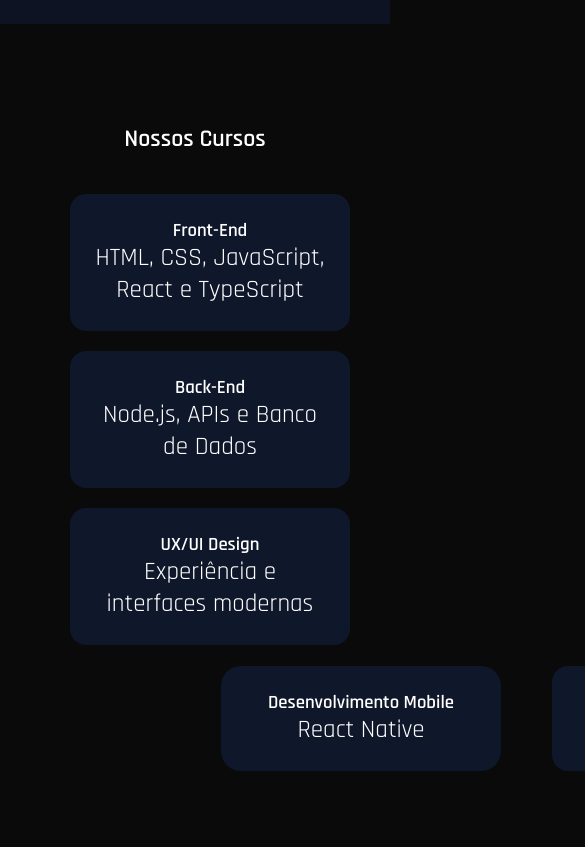
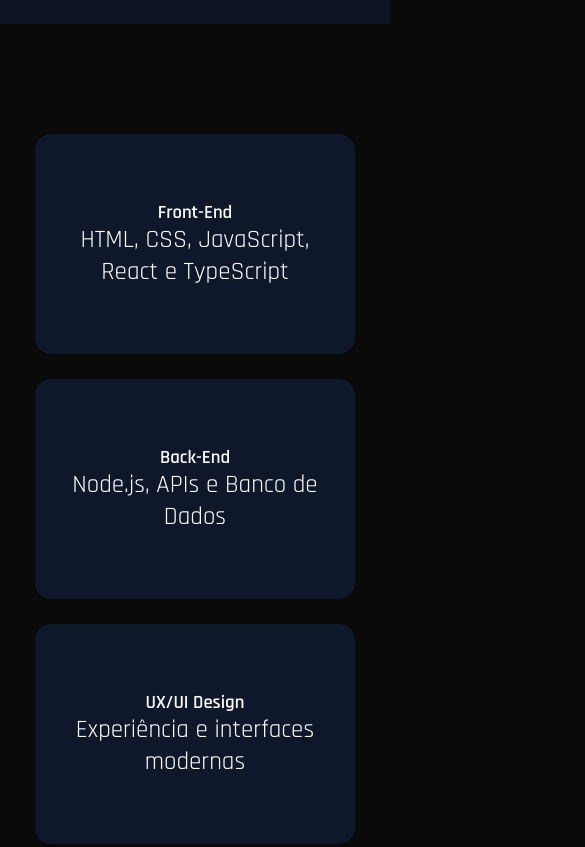
Before and after one commit to samuelbarrosti/projetodevclub2, a website: page index.html in a window 390 px wide. Shown: the part 820-1667 px from the top of the page, 585 px wide, since content can reach past the window. Drawn offline with Linux system fonts and the light colour scheme.

Commit message:
ajustar responsividade dos cards

```diff
--- a/index.html
+++ b/index.html
@@ -61,9 +61,9 @@
 
     <!-- CURSOS -->
 <section id="cursos" class="section">
-        <h2>Nossos Cursos</h2>
 
   <div class="cards">
+
     <div class="card">
       <h3>Front-End</h3>
       <p>HTML, CSS, JavaScript, React e TypeScript</p>
@@ -78,22 +78,18 @@
       <h3>UX/UI Design</h3>
       <p>Experiência e interfaces modernas</p>
     </div>
-        </div>
 
-        <br>
-
-        <div class="card mobile">
+    <div class="card">
       <h3>Desenvolvimento Mobile</h3>
       <p>React Native</p>
     </div>
 
-
-        <div class="card tools">
+    <div class="card">
       <h3>Ferramentas e Tecnologias</h3>
       <p>Git, APIs REST e IA</p>
     </div>
 
-        <div class="card devclub">
+    <div class="card">
       <h3>A Plataforma de Ensino</h3>
       <p>DevClub</p>
     </div>
--- a/style.css
+++ b/style.css
@@ -139,33 +139,8 @@ overflow:hidden;
   background: #111;
 }
 
-/* CARDS */
-.cards {
-  display: flex;
-  justify-content: center;
-  gap: 20px;
-  margin-top: 40px;
-  flex-wrap: wrap; /* quebra linha */
-  align-items: center;
 
-}
 
-.card {
-  width: 280px; /* tamanho original */
-  padding: 25px;
-  border-radius: 16px;
-
-  display: flex;
-  flex-direction: column;
-  align-items: center;
-  text-align: center;
-
-  background: #0f172a;
-  color: white;
-
-  transition: 0.3s;
-  margin-left: 30px;
-}
 
 .card:hover {
   transform: translateY(-8px);
@@ -180,21 +155,7 @@ footer {
   text-align: center;
   background: black;
 }
-.mobile {
-  margin-left: 181px;
-  width: 280px;
-  border-radius: 20px;
-}
 
-.tools {
-  margin-left: 512px;
-  margin-top: -105px;
-}
-
-.devclub {
-  margin-left: 843px;
-  margin-top: -105px;
-}
 
 .whatsapp-btn {
   position: fixed;
@@ -805,3 +766,95 @@ top:-60px;
 left:-40px;
 
 }
+
+
+/* ORGANIZAÇÃO DEFINITIVA DOS CARDS */
+.cards {
+  width: min(1200px, 100%);
+  margin: 40px auto 0;
+  padding: 0 20px;
+
+  display: grid;
+  grid-template-columns: repeat(3, minmax(230px, 280px));
+  justify-content: center;
+  align-items: stretch;
+  gap: 25px;
+}
+
+.card,
+.card.mobile,
+.card.tools,
+.card.devclub {
+  width: 100%;
+  min-height: 220px;
+  margin: 0;
+  padding: 25px;
+  border-radius: 16px;
+
+  display: flex;
+  flex-direction: column;
+  align-items: center;
+  justify-content: center;
+
+  background: #0f172a;
+  color: white;
+  text-align: center;
+}
+
+/* TABLET */
+@media (max-width: 950px) {
+  .cards {
+    grid-template-columns: repeat(2, minmax(230px, 280px));
+  }
+}
+
+/* CELULAR */
+@media (max-width: 650px) {
+  header {
+    width: calc(100% - 20px);
+    padding: 12px 15px;
+  }
+
+  .logo {
+    margin-right: 15px;
+    font-size: 24px;
+  }
+
+  nav {
+    gap: 10px;
+  }
+
+  nav a {
+    font-size: 14px;
+  }
+
+  .section {
+    padding: 70px 10px;
+  }
+
+ .cards {
+  width: min(1200px, 100%);
+  margin: 40px auto 0;
+  padding: 0 20px;
+
+  display: grid;
+  grid-template-columns: repeat(3, minmax(230px, 280px));
+  justify-content: center;
+  align-items: stretch;
+  gap: 25px;
+}
+
+@media (max-width: 950px) {
+  .cards {
+    grid-template-columns: repeat(2, minmax(230px, 280px));
+  }
+}
+
+@media (max-width: 650px) {
+  .cards {
+    width: 100%;
+    max-width: 320px;
+    padding: 0;
+    grid-template-columns: 1fr;
+  }
+}
```
Lines whose indentation alone changed are shown as unchanged.
